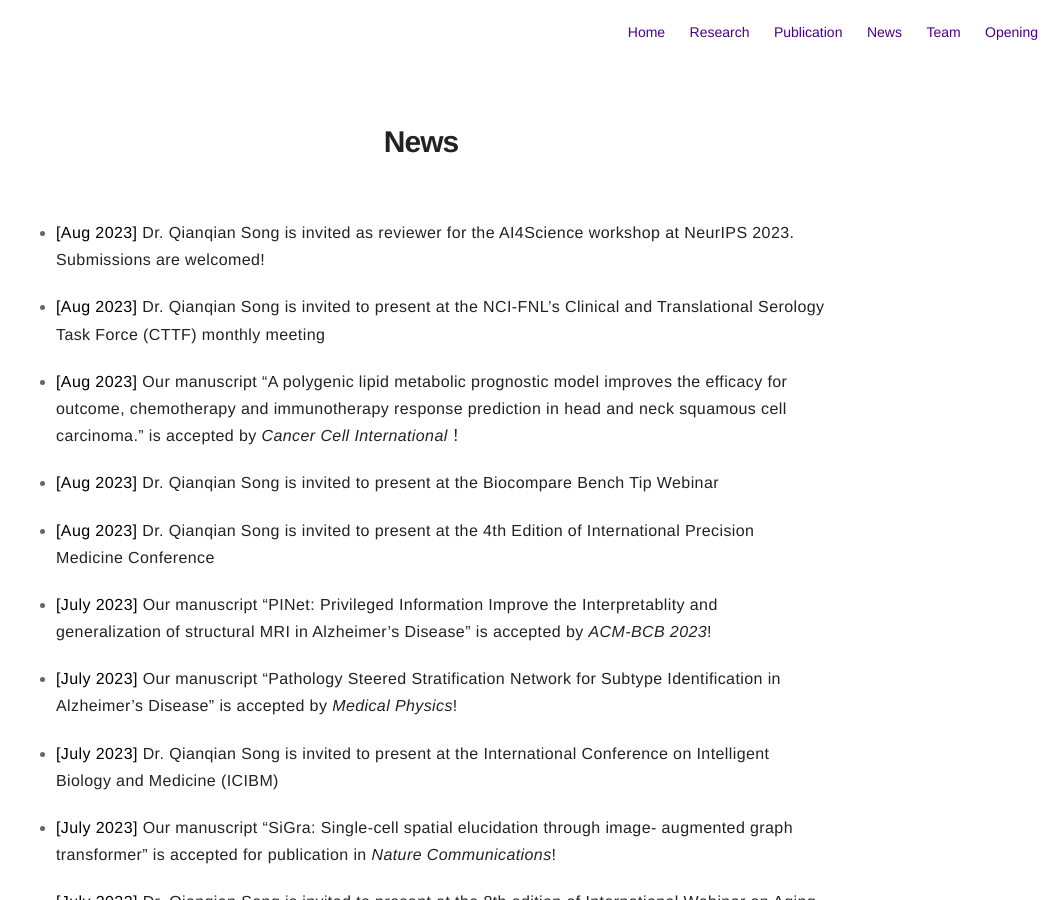
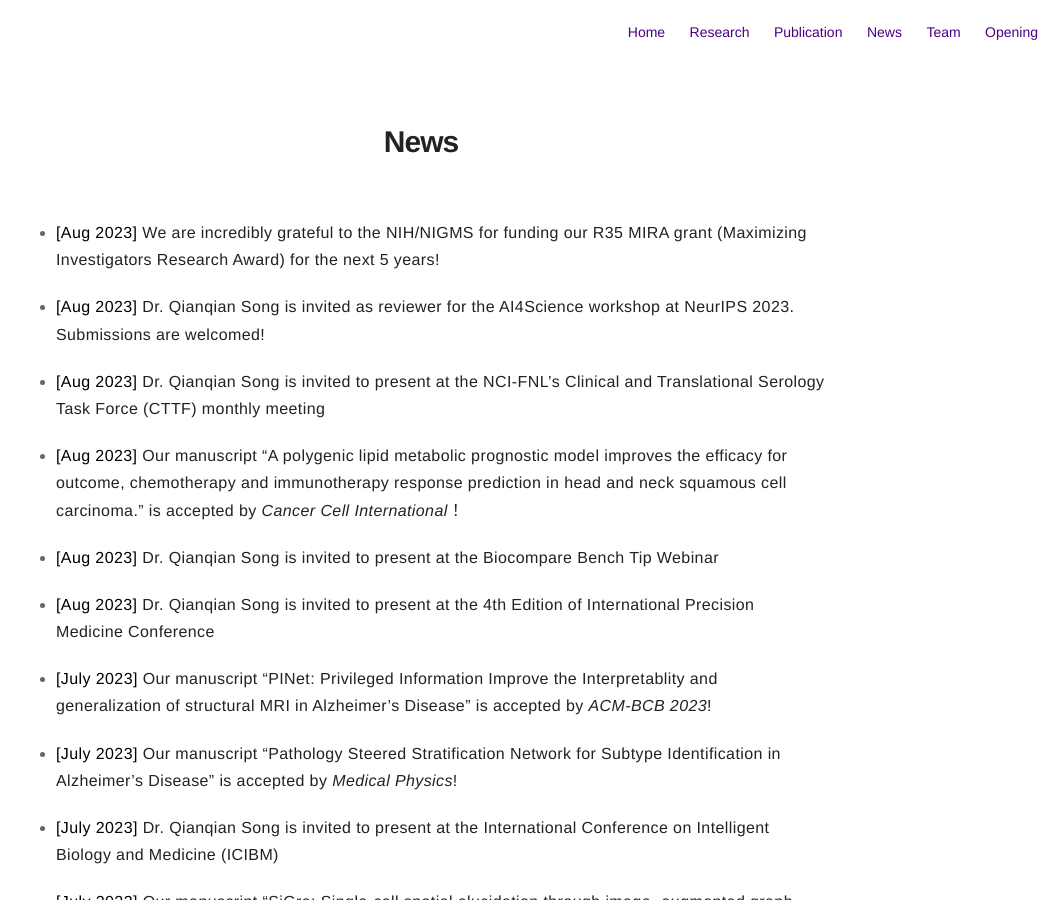
Before and after one commit to QSong-github/SongLab, a Jekyll site: the page built from pages/news.md, in a window 1280 px wide and 900 px high. Shown: the whole window, without its empty margins (219-1280 px from the left). Built offline with Jekyll 4.4.1, drawn with Linux system fonts in a browser that asks for light colours.

Commit message:
Update news.md

```diff
--- a/pages/news.md
+++ b/pages/news.md
@@ -3,6 +3,8 @@ title: News
 layout: page
 ---
 # News
+
+* **[Aug 2023]** We are incredibly grateful to the NIH/NIGMS for funding our R35 MIRA grant (Maximizing Investigators Research Award) for the next 5 years!
 
 * **[Aug 2023]** Dr. Qianqian Song is invited as reviewer for the AI4Science workshop at NeurIPS 2023. Submissions are welcomed!
 
```
